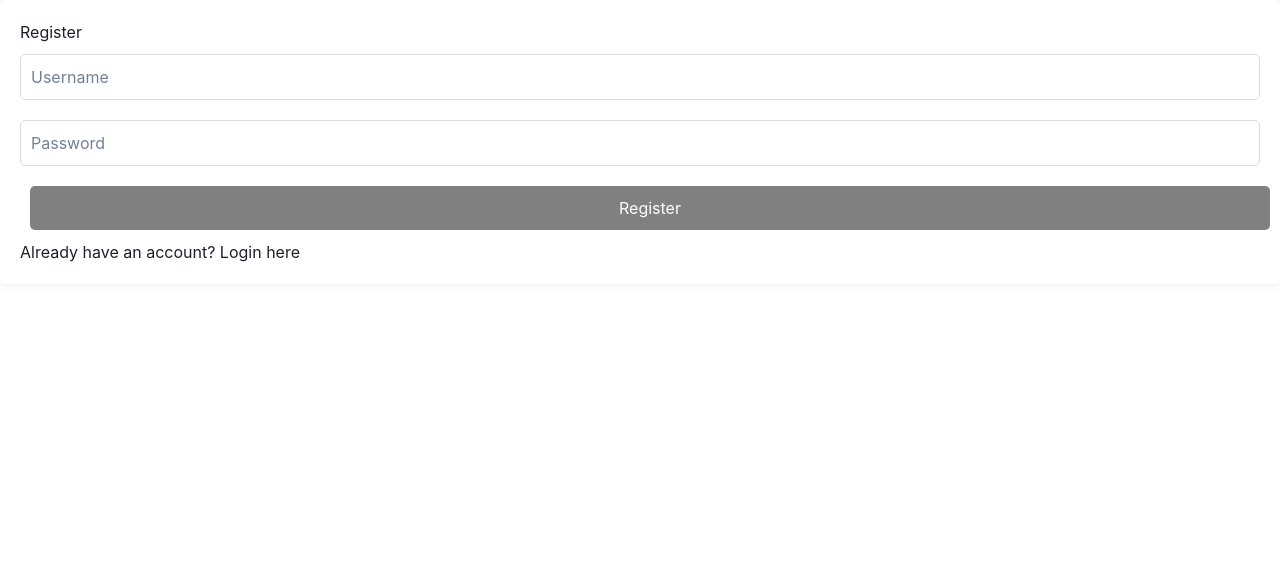
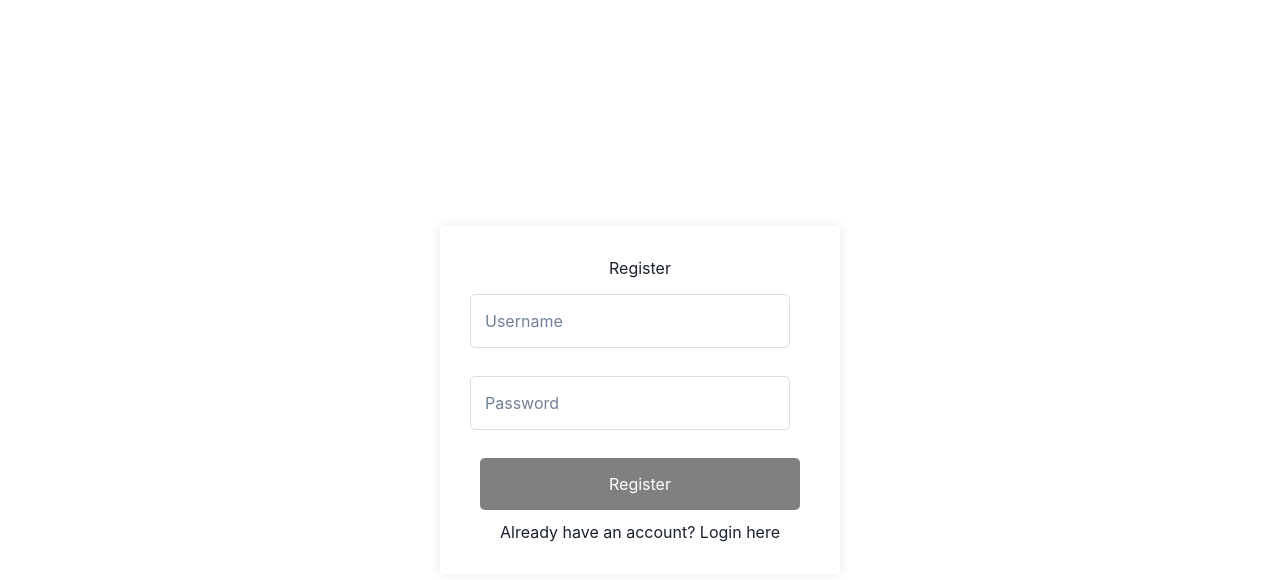
Before and after one commit to Snackiller/Charity-Blockchain-System-2.0, a React (Create React App) app: page /register in a window 1280 px wide. Shown: the top 580 px of the page. Built offline with nearby package versions, Linux system fonts and the light colour scheme.

Commit message:
Update Register.css

```diff
--- a/src/pages/css/Register.css
+++ b/src/pages/css/Register.css
@@ -1,23 +1,32 @@
 .register-container {
     background-color: white;
-    padding: 20px;
+    padding: 30px;
     border-radius: 5px;
     box-shadow: 0 0 10px rgba(0, 0, 0, 0.1);
+    width: 400px;
     margin: auto;
+    position: fixed;
+    top: 50%;
+    left: 50%;
+    transform: translate(-50%, -50%);
+    display: flex;
+    flex-direction: column;
+    align-items: center;
 }
 
 .register-container input[type="text"],
 .register-container input[type="password"] {
-    width: 100%;
-    padding: 10px;
-    margin: 10px 0;
+    width: calc(100% - 20px);
+    padding: 14px;
+    margin: 14px 0;
     border-radius: 5px;
     border: 1px solid #ddd;
 }
 
 .register-container button {
-    width: 100%;
-    padding: 10px;
+    width: calc(100% - 20px);
+    padding: 14px;
+    margin-top: 14px;
     background-color: gray;
     color: white;
     border: none;
```
